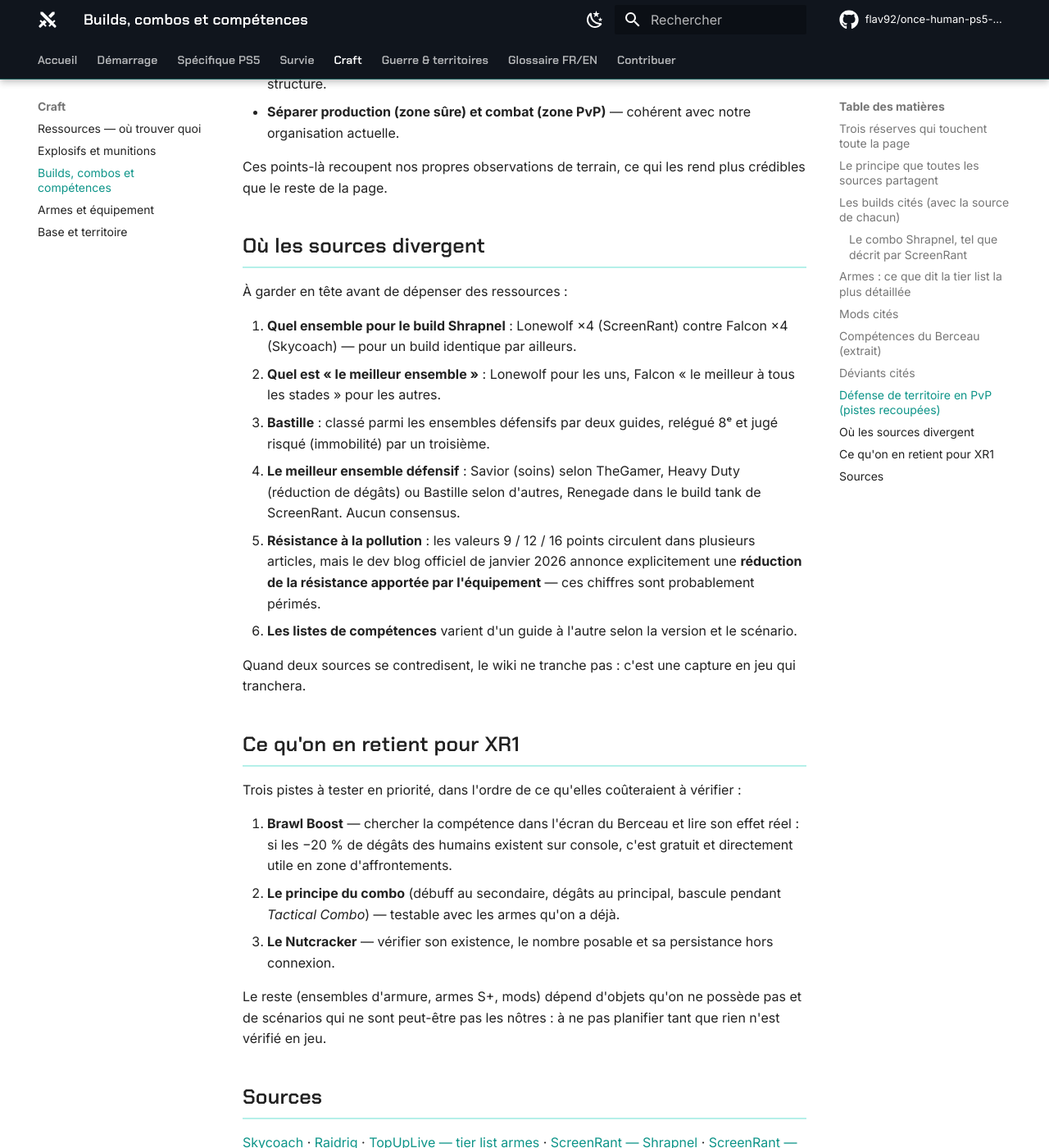
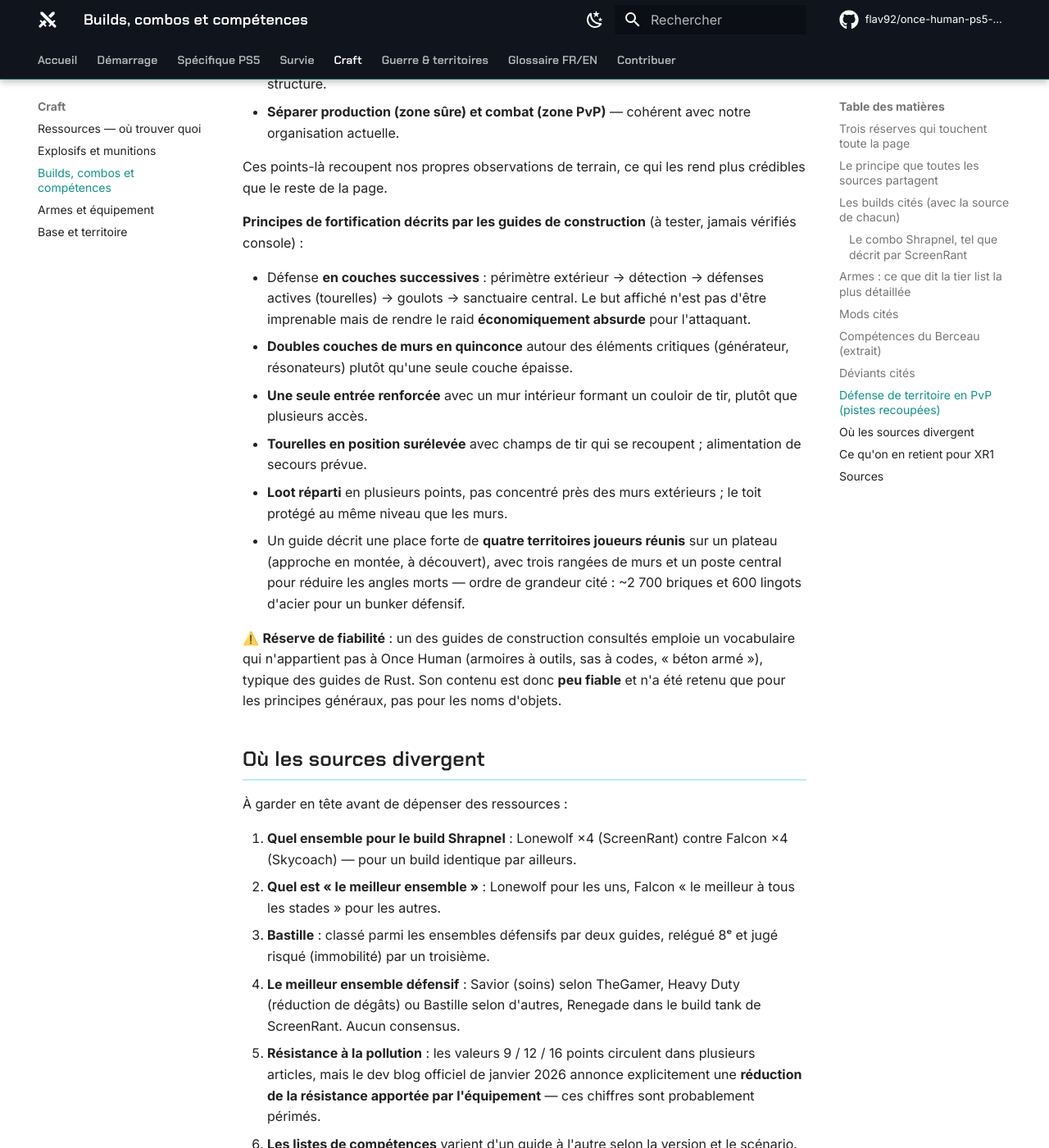
Before and after one commit to flav92/once-human-ps5-wiki, an MkDocs documentation site: the page built from docs/craft/builds.md, in a window 1280 px wide and 1400 px high, scrolled down 4588 px. Shown: the whole window at 82% size. Built offline with MkDocs 1.6.1 and Material for MkDocs 9.7.7, drawn with Linux system fonts in a browser that asks for light colours; comment, search, counter and statistics services are not loaded.

Commit message:
Builds : principes de fortification issus des guides de construction, avec reserve de fiabilite sur une source
Co-Authored-By: Claude Opus 5 <noreply@anthropic.com>
Claude-Session: https://claude.ai/code/session_01TCxfqbazixhXZqmCd3gYVk

```diff
--- a/docs/craft/builds.md
+++ b/docs/craft/builds.md
@@ -101,6 +101,17 @@ Points sur lesquels au moins deux sources convergent :
 
 Ces points-là recoupent nos propres observations de terrain, ce qui les rend plus crédibles que le reste de la page.
 
+**Principes de fortification décrits par les guides de construction** (à tester, jamais vérifiés console) :
+
+- Défense **en couches successives** : périmètre extérieur → détection → défenses actives (tourelles) → goulots → sanctuaire central. Le but affiché n'est pas d'être imprenable mais de rendre le raid **économiquement absurde** pour l'attaquant.
+- **Doubles couches de murs en quinconce** autour des éléments critiques (générateur, résonateurs) plutôt qu'une seule couche épaisse.
+- **Une seule entrée renforcée** avec un mur intérieur formant un couloir de tir, plutôt que plusieurs accès.
+- **Tourelles en position surélevée** avec champs de tir qui se recoupent ; alimentation de secours prévue.
+- **Loot réparti** en plusieurs points, pas concentré près des murs extérieurs ; le toit protégé au même niveau que les murs.
+- Un guide décrit une place forte de **quatre territoires joueurs réunis** sur un plateau (approche en montée, à découvert), avec trois rangées de murs et un poste central pour réduire les angles morts — ordre de grandeur cité : ~2 700 briques et 600 lingots d'acier pour un bunker défensif.
+
+⚠️ **Réserve de fiabilité** : un des guides de construction consultés emploie un vocabulaire qui n'appartient pas à Once Human (armoires à outils, sas à codes, « béton armé »), typique des guides de Rust. Son contenu est donc **peu fiable** et n'a été retenu que pour les principes généraux, pas pour les noms d'objets.
+
 ## Où les sources divergent
 
 À garder en tête avant de dépenser des ressources :
```
